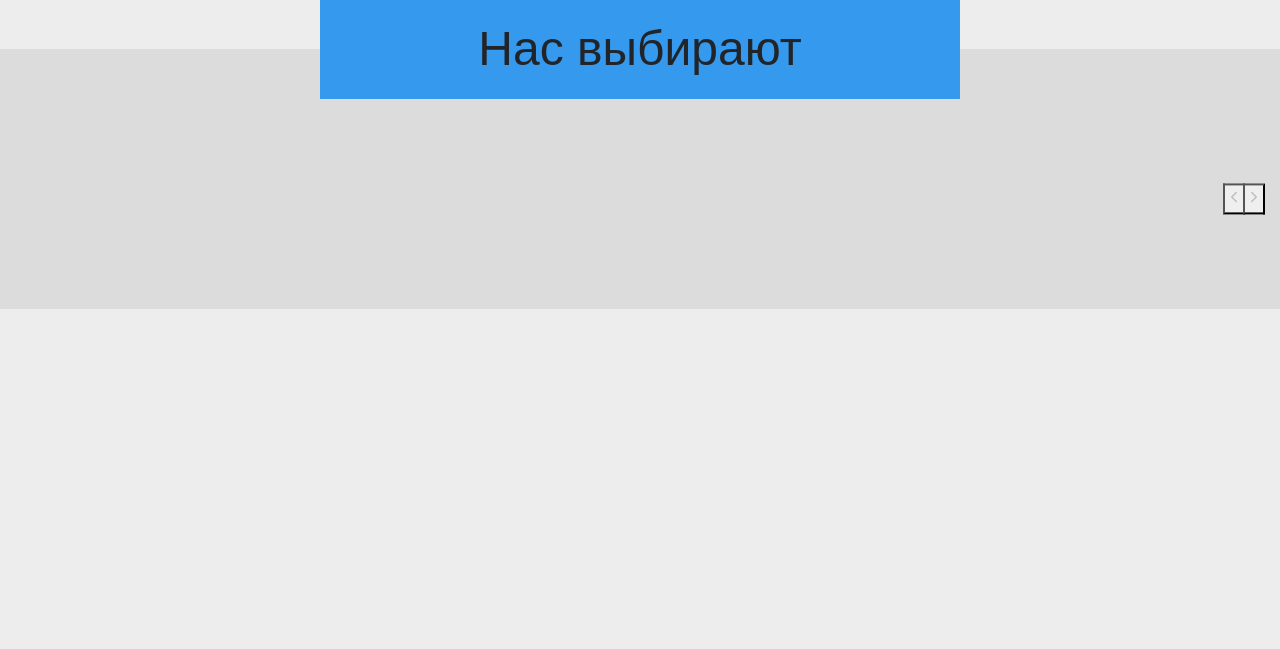
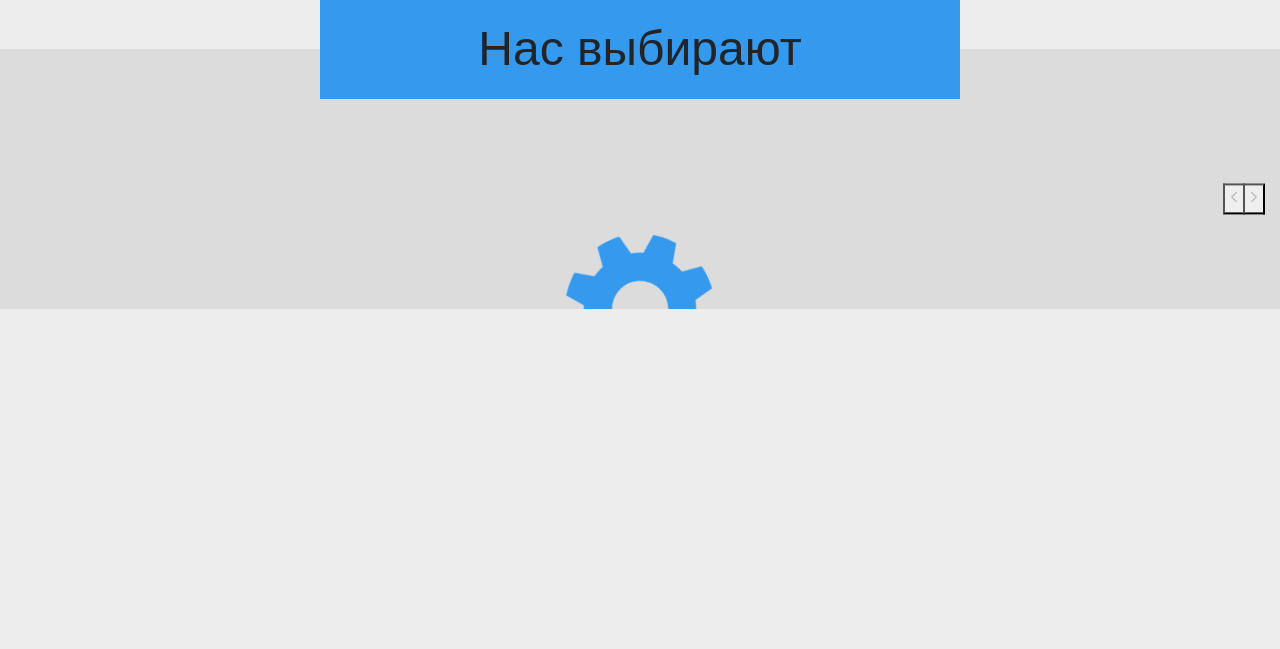
Before and after one commit to JohnnyConstantin/AlfaLab, a Django app: template AlfaLab/templates/index.html in a window 1280 px wide. Shown: the part 1372-2021 px from the top of the page. Run offline with Django 3.2, Linux system fonts and the light colour scheme; the template is opened without the code that fills it, so the values that code supplies are empty; some libraries are stand-ins or nearby versions; some web fonts are replaced.

Commit message:
gear added

```diff
--- a/AlfaLab/static/css/index.css
+++ b/AlfaLab/static/css/index.css
@@ -114,6 +114,7 @@
 
 .why-us{
     margin-top: 200px;
+    margin-bottom: 200px;
     width: 100% !important;
     background: #dcdcdc;
     display: flex;
@@ -121,7 +122,77 @@
 }
 
 .why-us-content{
+    height: 0px;
     width: 100% !important;
+}
+.gear:hover path {
+  fill: #b063c5;
+}
+.gear {
+  height: 150px;
+  width: 150px;
+  fill: #359aee;
+  -webkit-animation-name: spin;
+  -webkit-animation-duration: 5000ms;
+  -webkit-animation-iteration-count: infinite;
+  -webkit-animation-timing-function: linear;
+  -moz-animation-name: spin;
+  -moz-animation-duration: 5000ms;
+  -moz-animation-iteration-count: infinite;
+  -moz-animation-timing-function: linear;
+  -ms-animation-name: spin;
+  -ms-animation-duration: 5000ms;
+  -ms-animation-iteration-count: infinite;
+  -ms-animation-timing-function: linear;
+  animation-name: spin;
+  animation-duration: 5000ms;
+  animation-iteration-count: infinite;
+  animation-timing-function: linear;
+}
+
+.gear-hide {
+  margin-top: 75px;
+  width: 150px;
+  background: #ededed !important;
+  height: 75px;
+  z-index: 1;
+  position: absolute;
+}
+
+@-ms-keyframes spin {
+  from {
+    -ms-transform: rotate(0deg);
+  }
+  to {
+    -ms-transform: rotate(-360deg);
+  }
+}
+
+@-moz-keyframes spin {
+  from {
+    -moz-transform: rotate(0deg);
+  }
+  to {
+    -moz-transform: rotate(-360deg);
+  }
+}
+
+@-webkit-keyframes spin {
+  from {
+    -webkit-transform: rotate(0deg);
+  }
+  to {
+    -webkit-transform: rotate(-360deg);
+  }
+}
+
+@keyframes spin {
+  from {
+    transform: rotate(0deg);
+  }
+  to {
+    transform: rotate(-360deg);
+  }
 }
 
 .why-us-card{
@@ -130,6 +201,17 @@
     background: #359aee;
     width: 50%;
     height: 100px;
+    display: flex;
+    align-items: center;
+    justify-content: center
+}
+
+.why-us-card2 {
+    position: relative;
+    margin: 100px auto;
+    background: #359aee;
+    width: 50%;
+    height: 0px;
     display: flex;
     align-items: center;
     justify-content: center
--- /dev/null
+++ b/AlfaLab/templates/gear.html
@@ -0,0 +1,7 @@
+<svg class="gear" xmlns="http://www.w3.org/2000/svg" xmlns:xlink="http://www.w3.org/1999/xlink" version="1.1" id="Layer_1" x="0px" y="0px" viewBox="0 0 64 64" enable-background="new 0 0 64 64" xml:space="preserve">
+<g>
+	<g>
+		<path d="M63.8,28.3l-0.2-1.5L55,25.3c-0.2-0.9-0.5-1.7-0.9-2.5c-0.3-0.8-0.7-1.6-1.2-2.4l5-7.1l-0.9-1.2c-1.5-1.9-3.3-3.7-5.2-5.2    L50.7,6l-7.1,5c-1.6-0.9-3.2-1.5-4.9-2l-1.5-8.6l-1.5-0.2c-2.5-0.3-5-0.3-7.4,0l-1.5,0.2L25.3,9c-0.9,0.2-1.7,0.5-2.5,0.9    c-0.8,0.3-1.6,0.7-2.4,1.2l-7.1-5l-1.2,0.9c-1.9,1.5-3.7,3.3-5.2,5.2L6,13.3l5,7.1c-0.9,1.6-1.5,3.2-2,4.9l-8.6,1.5l-0.2,1.5    c-0.3,2.5-0.3,5,0,7.4l0.2,1.5L9,38.7c0.2,0.9,0.5,1.7,0.9,2.5c0.3,0.8,0.7,1.6,1.2,2.4l-5,7.1l0.9,1.2c1.5,1.9,3.3,3.7,5.2,5.2    l1.2,0.9l7.1-5c1.6,0.9,3.2,1.5,4.9,2l1.5,8.6l1.5,0.2c1.2,0.1,2.5,0.2,3.7,0.2s2.5-0.1,3.7-0.2l1.5-0.2l1.5-8.6    c0.9-0.2,1.7-0.5,2.5-0.9c0.8-0.3,1.6-0.7,2.4-1.2l7.1,5l1.2-0.9c1.9-1.5,3.7-3.3,5.2-5.2l0.9-1.2l-5-7.1c0.9-1.6,1.5-3.2,2-4.9    l8.6-1.5l0.2-1.5C64.1,33.3,64.1,30.8,63.8,28.3z M32,44c-6.6,0-12-5.4-12-12s5.4-12,12-12s12,5.4,12,12S38.6,44,32,44z"/>
+	</g>
+</g>
+</svg>
--- a/AlfaLab/templates/index.html
+++ b/AlfaLab/templates/index.html
@@ -48,6 +48,13 @@
         </div>
     </div>
     {% include 'owl.html' %}
+    <div class="why-us-content">
+        <div class="why-us-card2">
+            <div class="gear-hide">
+            </div>
+            {% include 'gear.html' %}
+        </div>
+    </div>
 </section>
 
 <section class="price">
```
